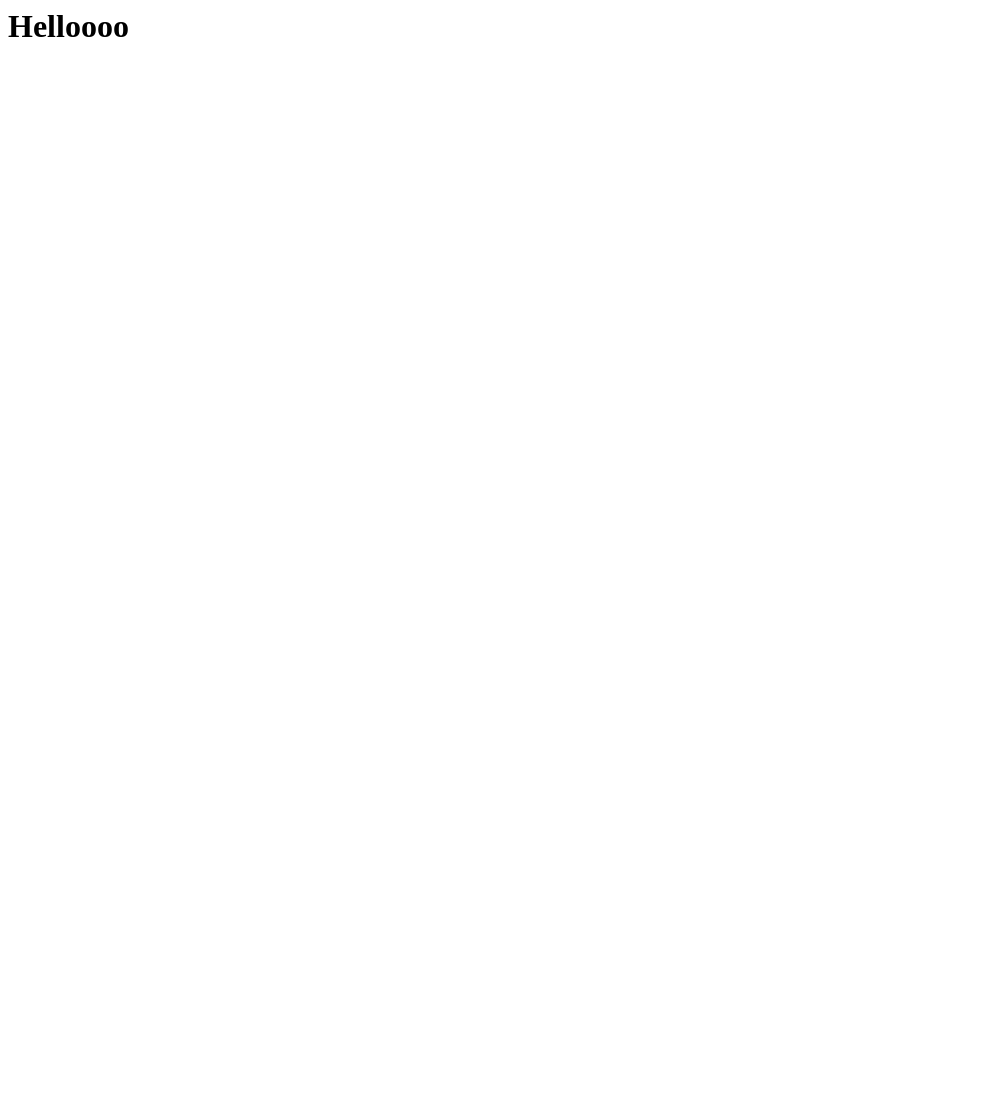
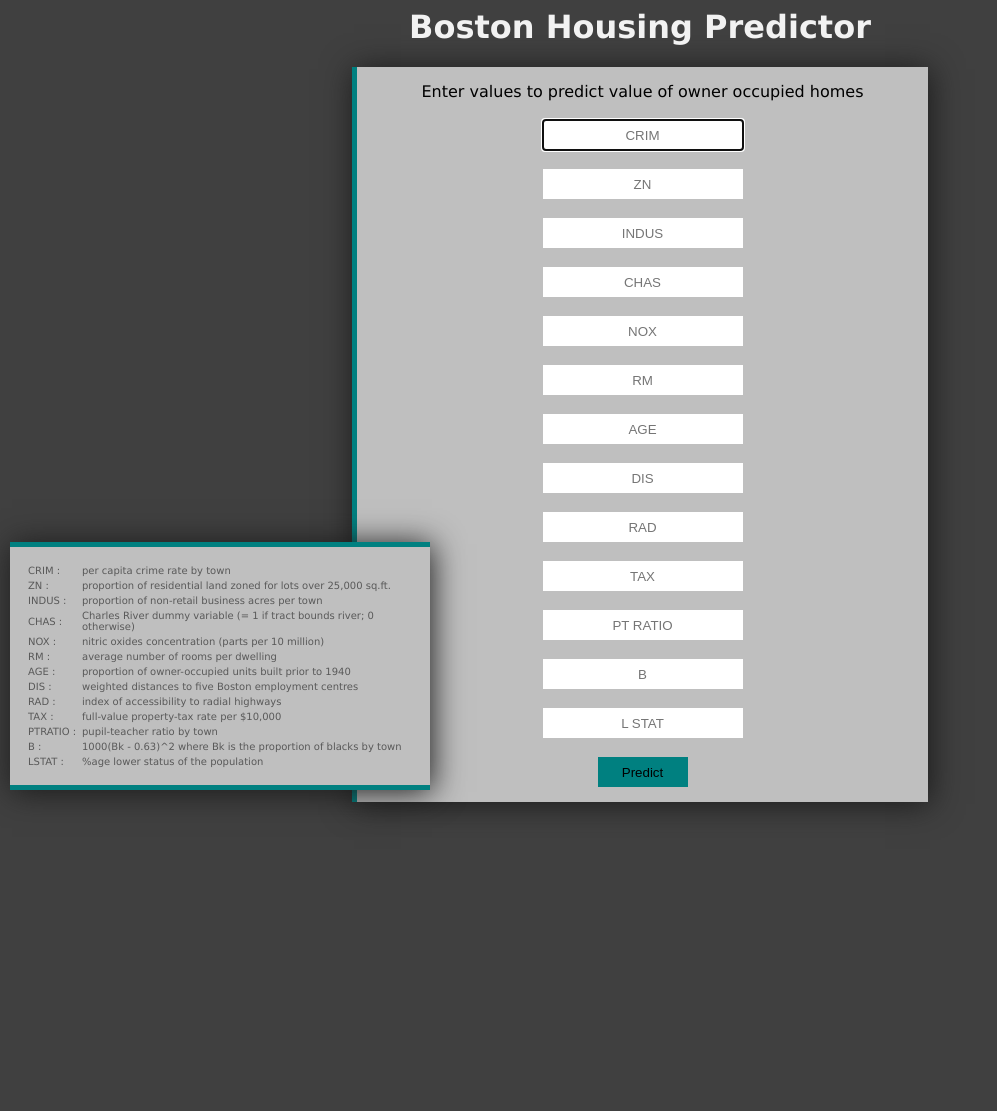
Before and after one commit to yashsomaiya/boston-house-pricing, a Flask app: page / in a window 1280 px wide. Before the commit the part shown is almost empty. Shown: the whole page, without its empty margins (0-997 px from the left). Before the commit the page ends 37 px from the top, so only its background shows below. Run offline with Flask 2, Linux system fonts and the light colour scheme; parts of the project's set-up code (start-up, migrations or seed data) failed here and were passed over.

Commit message:
Final commit

```diff
--- a/app.py
+++ b/app.py
@@ -26,5 +26,16 @@ def predict_api():
 
     return jsonify(output[0])
 
+
+@app.route('/predict',methods=['POST'])
+def predict():
+    data= [float(x) for x in request.form.values()]
+    final_input= scaler.transform(np.array(data).reshape(1,-1))
+    final_output= regmodel.predict(final_input)[0]
+    return render_template("predictpage.html",response=final_output)
+
+
+
+
 if __name__=="__main__":
-    app.run(debug=True)
+    app.run(debug=True,port=2000)
--- a/templates/home.html
+++ b/templates/home.html
@@ -1,5 +1,116 @@
+<!--
+author: anantSinghCross (Anant Singh)
+-->
+
 <html>
-    <body>
-        <h1>Helloooo</h1>
-    </body>
+  <head>
+    <style>
+      body{
+        background-color: #404040;
+        font-family: "Lucida Sans Unicode", "Lucida Grande", sans-serif;
+      }
+      div.form{
+        box-shadow: 2px 2px 30px #1a1a1a;
+        width: 45vw;
+        background-color: #bfbfbf;
+        text-align: center;
+        border-left-color: #a6a6a6;
+      }
+      table{
+        font-size: 10px;
+        box-shadow: 2px 2px 30px #1a1a1a;
+        padding: 15px;
+        background-color: #bfbfbf;
+        width: 420px;
+        position: fixed;
+        bottom: 10px;
+        left: 10px;
+        border-top-style: solid;
+        border-bottom-style: solid;
+        border-color: #008080;
+        border-top-width: 5px;
+        border-bottom-width: 5px;
+      }
+      form{
+        border-left-style: solid;
+        border-color: #008080;
+        border-left-width: 5px;
+        padding: 15px;
+      }
+      h1{
+        color: #f2f2f2;
+        text-align: center;
+      }
+      input[type=text]{
+        text-align: center;
+        width: 200px;
+        height: 30px;
+        border: 0px;
+      }
+      input[type=submit]{
+        background-color: #008080;
+        width: 90px;
+        height: 30px;
+        border: 0px;
+      }
+      input[type=submit]:hover{
+        box-shadow: 2px 4px 20px #666666;
+      }
+      span{
+        color: #ffffff;
+      }
+      td{
+        color: #595959;
+      }
+      td.heading{
+        width: 50px;
+      }
+    </style>
+    <title>Boston Housing Project</title>
+    <meta charset="utf-8">
+    <meta name="viewport" content="width=device-width, initial-scale=1">
+  </head>
+  <body>
+    <h1>Boston Housing Predictor</h1>
+    <center>
+    <div class="form">
+    <form action="/predict" method="post">
+      Enter values to predict value of owner occupied homes<br><br>
+      <input type="text" name="crim" placeholder="CRIM" autofocus required><br><br>
+      <input type="text" name="zn" placeholder="ZN" required><br><br>
+      <input type="text" name="indus" placeholder="INDUS" required><br><br>
+      <input type="text" name="chas" placeholder="CHAS" required><br><br>
+      <input type="text" name="nox" placeholder="NOX" required><br><br>
+      <input type="text" name="rm" placeholder="RM" required><br><br>
+      <input type="text" name="age" placeholder="AGE" required><br><br>
+      <input type="text" name="dis" placeholder="DIS" required><br><br>
+      <input type="text" name="rad" placeholder="RAD" required><br><br>
+      <input type="text" name="tax" placeholder="TAX" required><br><br>
+      <input type="text" name="ptratio" placeholder="PT RATIO" required><br><br>
+      <input type="text" name="b" placeholder="B" required><br><br>
+      <input type="text" name="lstat" placeholder="L STAT" required><br><br>
+      <input type="submit" value="Predict">
+    </form>
+  </div>
+</center>
+<br>
+<br>
+<div class = "legend">
+  <table>
+<tr><td class = "heading">CRIM :</td><td>per capita crime rate by town</td></tr><br>
+<tr><td class = "heading">ZN :</td><td>proportion of residential land zoned for lots over 25,000 sq.ft.</td></tr><br>
+<tr><td class = "heading">INDUS :</td><td>proportion of non-retail business acres per town</td></tr><br>
+<tr><td class = "heading">CHAS :</td><td>Charles River dummy variable (= 1 if tract bounds river; 0 otherwise)</td></tr><br>
+<tr><td class = "heading">NOX :</td><td>nitric oxides concentration (parts per 10 million)</td></tr><br>
+<tr><td class = "heading">RM :</td><td>average number of rooms per dwelling</td></tr><br>
+<tr><td class = "heading">AGE :</td><td>proportion of owner-occupied units built prior to 1940</td></tr><br>
+<tr><td class = "heading">DIS :</td><td>weighted distances to five Boston employment centres</td></tr><br>
+<tr><td class = "heading">RAD :</td><td>index of accessibility to radial highways</td></tr><br>
+<tr><td class = "heading">TAX :</td><td>full-value property-tax rate per $10,000</td></tr><br>
+<tr><td class = "heading">PTRATIO :</td><td>pupil-teacher ratio by town</td></tr><br>
+<tr><td class = "heading">B :</td><td>1000(Bk - 0.63)^2 where Bk is the proportion of blacks by town</td></tr><br>
+<tr><td class = "heading">LSTAT :</td><td>%age lower status of the population</td></tr><br>
+</table>
+</div>
+</body>
 </html>
```
Also changed, not shown: templates/predictpage.html (added, +74 -0 lines).
